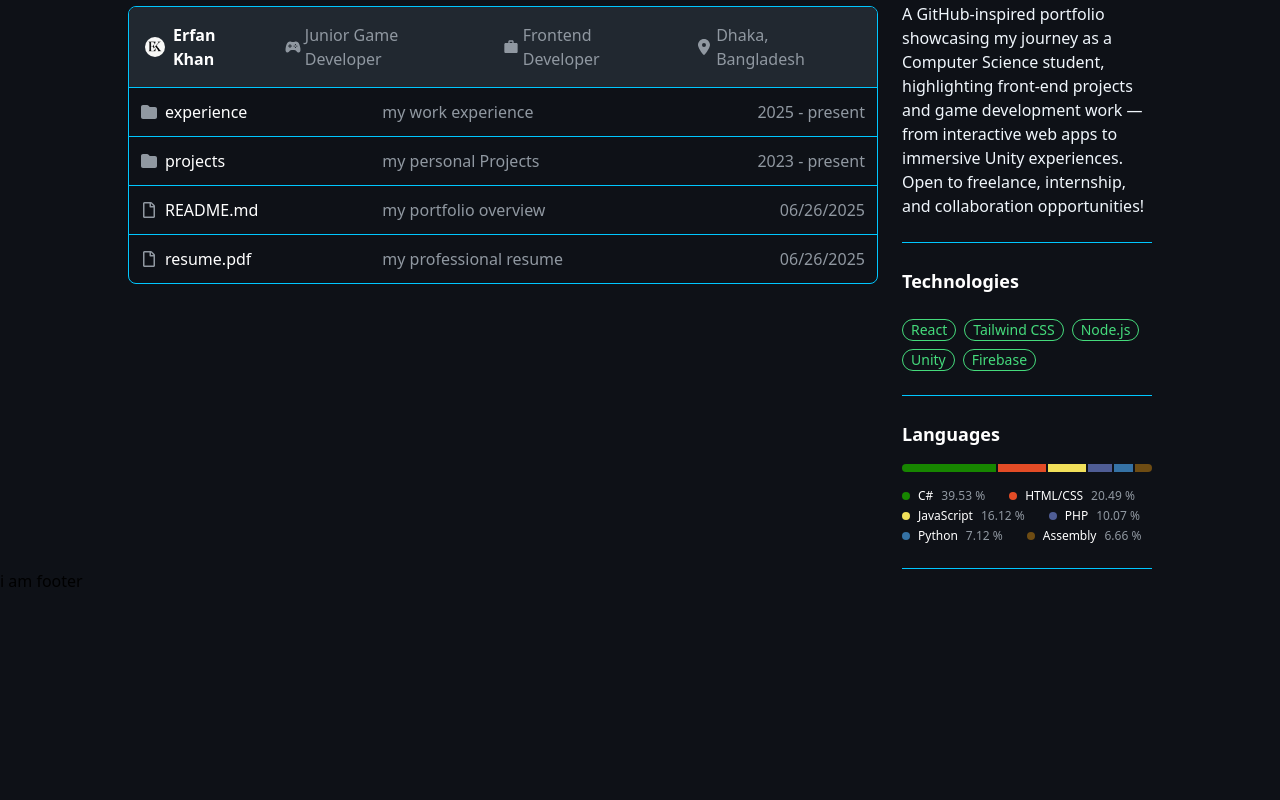
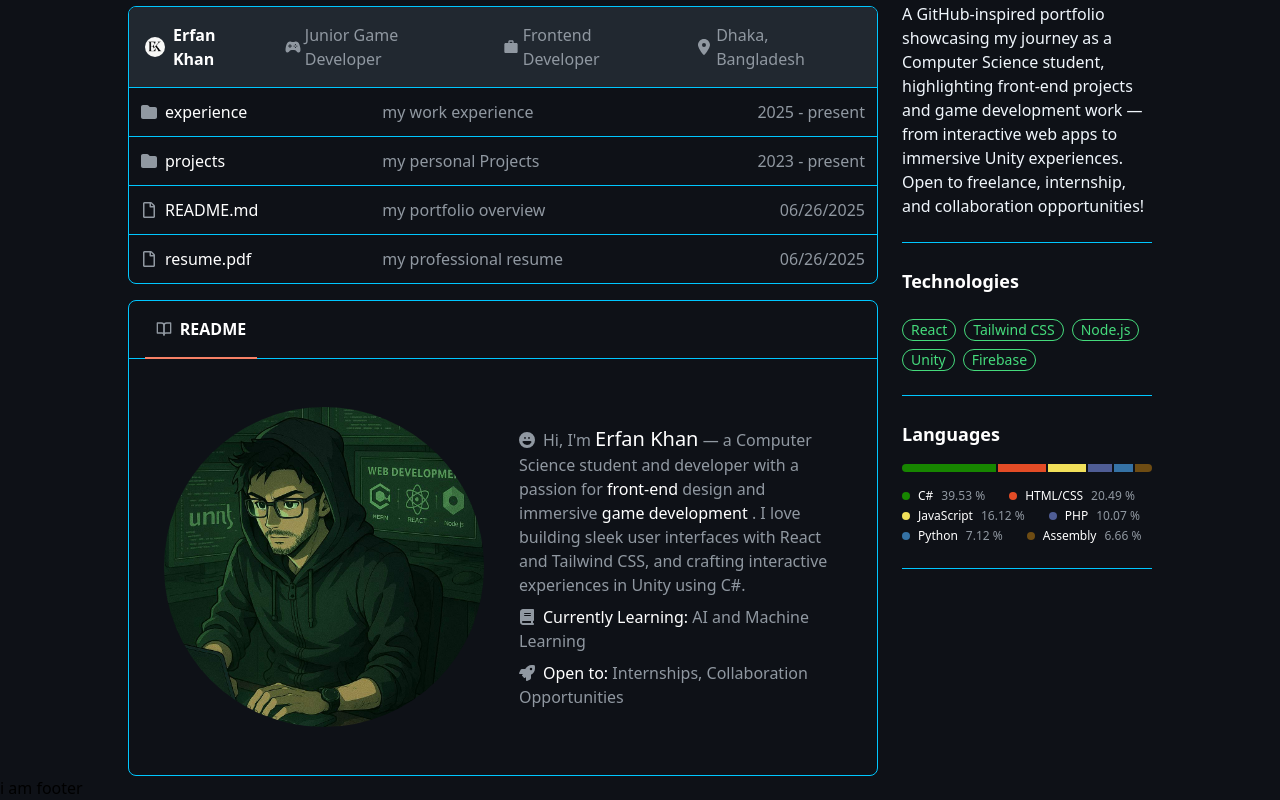
Before and after one commit to Erfan-Khan-Dhrubo/hello-i-am-erfan, a React (Vite) app in the folder hello-i-am-erfan/: page / in a window 1280 px wide. Shown: the part 267-1067 px from the top of the page. Before the commit the page ends 860 px from the top, so only its background shows below. Built offline with nearby package versions, Linux system fonts and the light colour scheme.

Commit message:
About Section for README

```diff
--- a/hello-i-am-erfan/src/App.css
+++ b/hello-i-am-erfan/src/App.css
@@ -8,6 +8,7 @@
   --color-lightGrey: #9098a1;
   --color-btnGreen: #238636;
   --color-lightGreen: #45db7c;
+  --color-orange: #f78166;
 }
 
 .nav-link a.active {
--- a/hello-i-am-erfan/src/components/Home/Left Side/LeftSideHome.jsx
+++ b/hello-i-am-erfan/src/components/Home/Left Side/LeftSideHome.jsx
@@ -1,12 +1,14 @@
 import React from "react";
 import LeftTop from "./LeftTop";
 import LeftInfo from "./LeftInfo";
+import Readme from "./Readme/Readme";
 
 const LeftSideHome = () => {
   return (
     <div className="flex flex-col gap-4">
       <LeftTop></LeftTop>
       <LeftInfo></LeftInfo>
+      <Readme></Readme>
     </div>
   );
 };
--- /dev/null
+++ b/hello-i-am-erfan/src/components/Home/Left Side/Readme/AboutMe.jsx
@@ -0,0 +1,42 @@
+import React from "react";
+import { BsEmojiLaughingFill } from "react-icons/bs";
+import { FaBook } from "react-icons/fa6";
+import { FaRocket } from "react-icons/fa";
+
+const AboutMe = () => {
+  return (
+    <div className="flex py-12 px-4">
+      <div className="basis-1/2 flex justify-center items-center">
+        <img
+          src="/Images/profile.jpg"
+          alt=""
+          className="w-80 h-80 object-cover rounded-full"
+        />
+      </div>
+      <div className="basis-1/2 p-4 flex flex-col gap-2 justify-center">
+        <p className="text-lightGrey">
+          <BsEmojiLaughingFill className="inline mr-2 mb-1" />
+          Hi, I'm <span className="text-white text-xl">Erfan Khan</span> — a
+          Computer Science student and developer with a passion for{" "}
+          <span className="text-white">front-end </span>
+          design and immersive{" "}
+          <span className="text-white">game development</span> . I love building
+          sleek user interfaces with React and Tailwind CSS, and crafting
+          interactive experiences in Unity using C#.
+        </p>
+        <p className="text-lightGrey">
+          <FaBook className="inline mr-2 mb-1" />
+          <span className="text-white font-medium">Currently Learning: </span>
+          AI and Machine Learning
+        </p>
+        <p className="text-lightGrey">
+          <FaRocket className="inline mr-2 mb-1" />
+          <span className="text-white font-medium">Open to:</span> Internships,
+          Collaboration Opportunities
+        </p>
+      </div>
+    </div>
+  );
+};
+
+export default AboutMe;
--- /dev/null
+++ b/hello-i-am-erfan/src/components/Home/Left Side/Readme/Readme.jsx
@@ -0,0 +1,24 @@
+import React from "react";
+import { FiBookOpen } from "react-icons/fi";
+import AboutMe from "./AboutMe";
+
+const Readme = () => {
+  return (
+    <div className="border border-backgroundLine rounded-lg">
+      <div className="flex">
+        <div className="w-4 border-b border-backgroundLine py-4"></div>
+        <div className="w-28 flex gap-2 items-center justify-center border-b-2 border-orange py-4">
+          <FiBookOpen className="text-lightGrey" />
+          <span className="font-semibold ">README</span>
+        </div>
+        <div className="border-b py-4 border-backgroundLine flex-1"></div>
+      </div>
+
+      <div>
+        <AboutMe></AboutMe>
+      </div>
+    </div>
+  );
+};
+
+export default Readme;
```
Also changed, not shown: hello-i-am-erfan/public/Images/profile.jpg (added).
